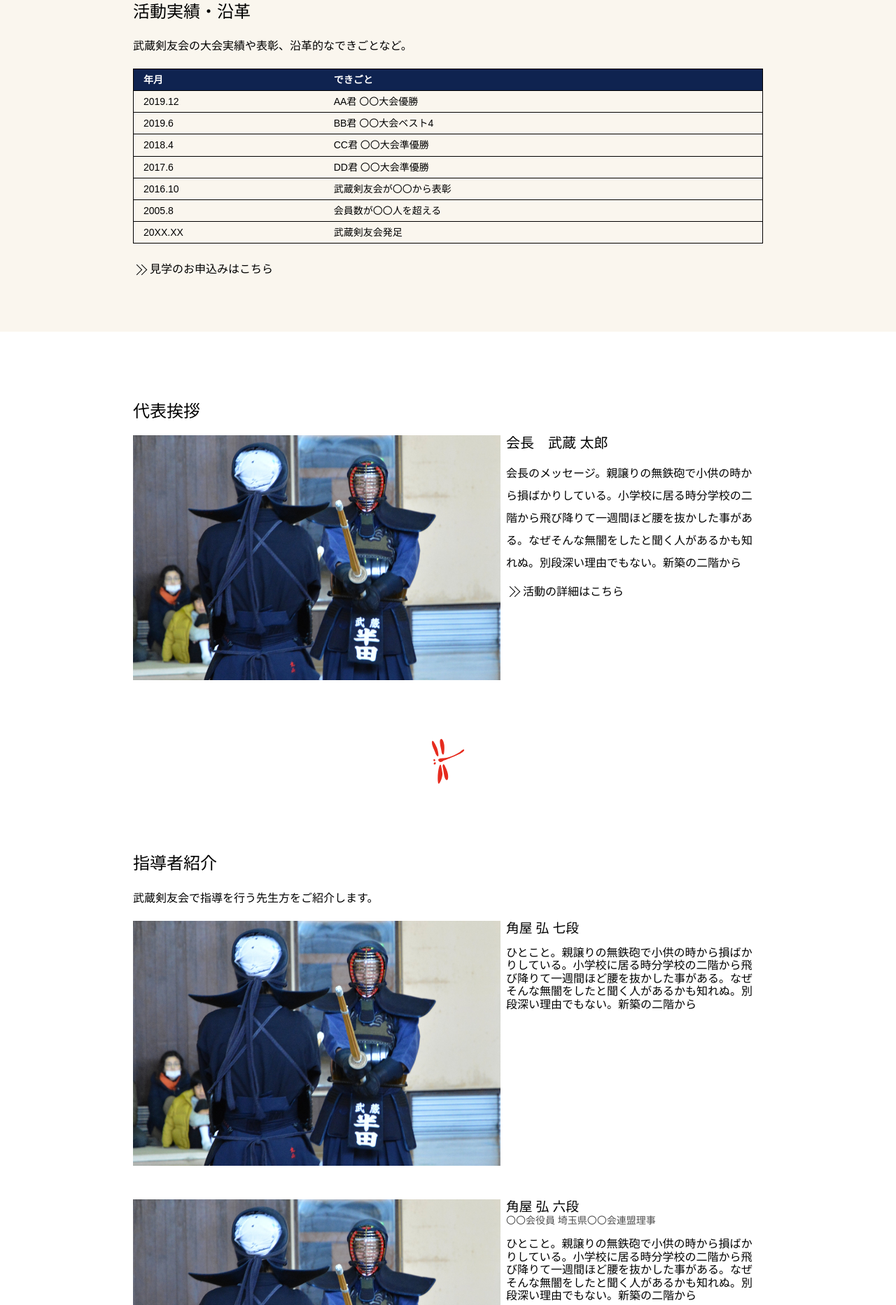
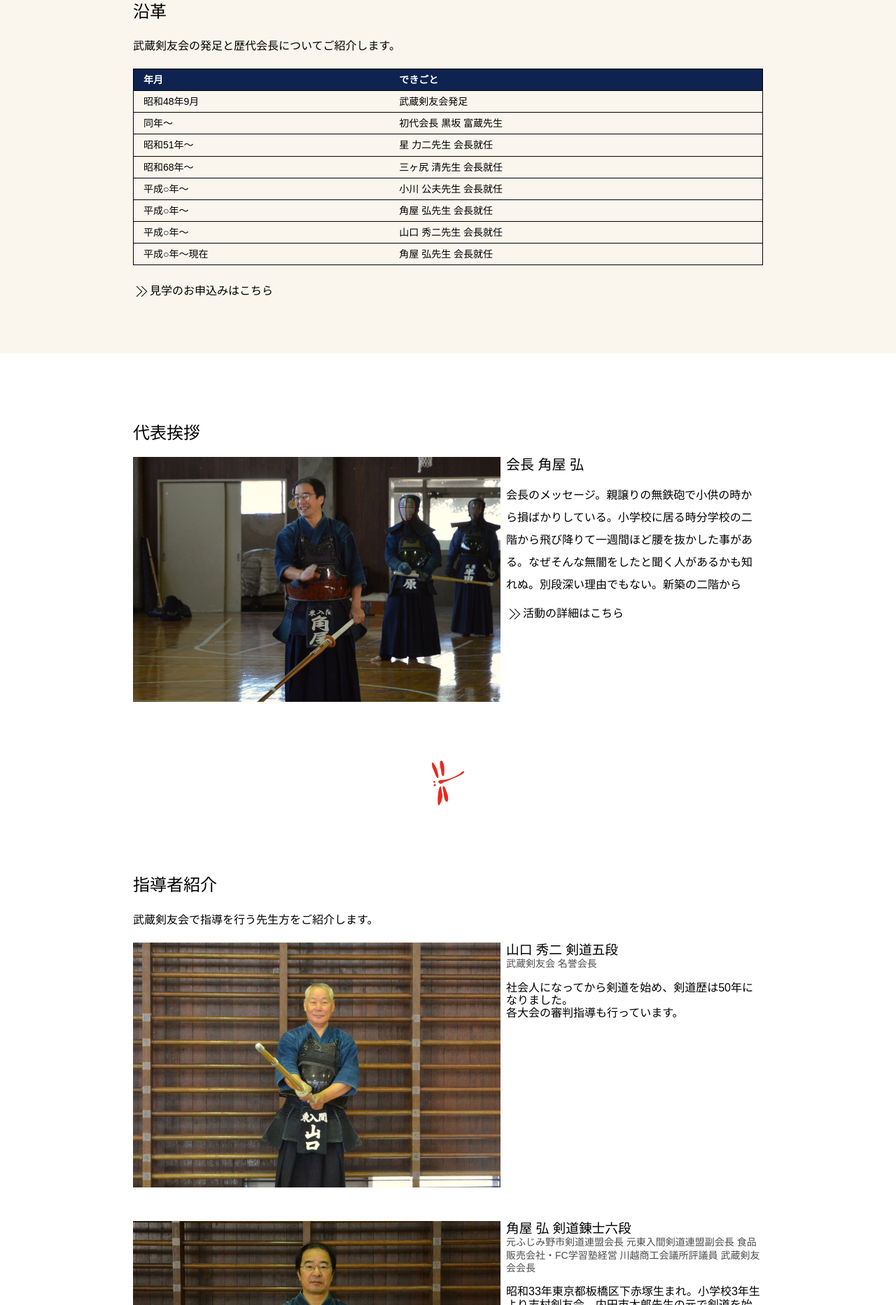
Before and after one commit to yu-comatsu/musashi-kenyukai, a website: page src/about.ejs in a window 1280 px wide. Shown: the part 935-2800 px from the top of the page at 70% size. Drawn offline with nearby package versions, Linux system fonts and the light colour scheme; files that its build step writes are made by us from their sources; files whose address does not match are found by name.

Commit message:
about done

```diff
--- a/src/about.ejs
+++ b/src/about.ejs
@@ -20,6 +20,8 @@
     <% for (var i = 0; i < Object.keys($css.all).length; i++) { %>
         <link rel="stylesheet" href="<%=$css["all"]["num"+(i+1)] %>">
     <% } %>
+    <link href="https://fonts.googleapis.com/icon?family=Material+Icons" rel="stylesheet">
+    <script src="./js/sal.js"></script>
 </head>
 <body class="about">
     <%- include("./ejs/_drawer.ejs") -%>
@@ -28,15 +30,28 @@
             <h1 class="about__hero__title"><%= $pageName %></h1>
         </header>
         <section class="about__section about-us" id="about-us">
+            <div
+                data-sal="fade"
+                data-sal-delay="300"
+                data-sal-duration="1000"
+                data-sal-easing="easeInOutCubic"
+            >
                 <h2 class="about__section__title">高みを目指して</h2>
                 <p class="about__section__text">武蔵剣友会の団体理念など。親譲りの無鉄砲で小供の時から損ばかりしている。小学校に居る時分学校の二階から飛び降りて一週間ほど腰を抜かした事がある。なぜそんな無闇をしたと聞く人があるかも知れぬ。別段深い理由でもない。新築の二階から</p>
                 <a class="ctl-button" href="<%= $site.top_url+$site.activity.slug+".html" %>">
                     <i></i><span>活動について</span>
                 </a>
+            </div>
         </section>
         <section class="about__section award" id="award">
-            <h2 class="about__section__title">活動実績・沿革</h2>
-            <p class="about__section__text">武蔵剣友会の大会実績や表彰、沿革的なできごとなど。</p>
+            <div
+                data-sal="fade"
+                data-sal-delay="300"
+                data-sal-duration="1000"
+                data-sal-easing="easeInOutCubic"
+            >
+                <h2 class="about__section__title">沿革</h2>
+                <p class="about__section__text">武蔵剣友会の発足と歴代会長についてご紹介します。</p>
                 <table class="about__section__table pure-table pure-table-horizontal">
                     <thead>
                         <tr>
@@ -47,50 +62,63 @@
 
                     <tbody>
                         <tr>
-                        <td>2019.12</td>
-                        <td>AA君 〇〇大会優勝</td>
+                            <td>昭和48年9月</td>
+                            <td>武蔵剣友会発足</td>
                         </tr>
                         <tr>
-                        <td>2019.6</td>
-                        <td>BB君 〇〇大会ベスト4</td>
+                            <td>同年〜</td>
+                            <td>初代会長 黒坂 富蔵先生</td>
                         </tr>
                         <tr>
-                        <td>2018.4</td>
-                        <td>CC君 〇〇大会準優勝</td>
+                            <td>昭和51年～</td>
+                            <td>星 力二先生 会長就任</td>
                         </tr>
                         <tr>
-                        <td>2017.6</td>
-                        <td>DD君 〇〇大会準優勝</td>
+                            <td>昭和68年〜</td>
+                            <td>三ヶ尻 清先生 会長就任</td>
                         </tr>
                         <tr>
-                        <td>2016.10</td>
-                        <td>武蔵剣友会が〇〇から表彰</td>
+                            <td>平成○年〜</td>
+                            <td>小川 公夫先生 会長就任</td>
                         </tr>
                         <tr>
-                        <td>2005.8</td>
-                        <td>会員数が〇〇人を超える</td>
+                            <td>平成○年〜</td>
+                            <td>角屋 弘先生 会長就任</td>
                         </tr>
                         <tr>
-                        <td>20XX.XX</td>
-                        <td>武蔵剣友会発足</td>
+                            <td>平成○年〜</td>
+                            <td>山口 秀二先生 会長就任</td>
+                        </tr>
+                        <tr>
+                            <td>平成○年〜現在</td>
+                            <td>角屋 弘先生 会長就任</td>
                         </tr>
                     </tbody>
                 </table>
                 <a class="ctl-button" href="<%= $site.top_url+$site.contact.slug+".html" %>">
                     <i></i><span>見学のお申込みはこちら</span>
                 </a>
+            </div>
         </section>
         <section class="about__section message" id="message">
+            <div
+                data-sal="fade"
+                data-sal-delay="300"
+                data-sal-duration="1000"
+                data-sal-easing="easeInOutCubic"
+            >
                 <h2 class="about__section__title">代表挨拶</h2>
                 <div class="pure-g">
                     <div class="message__img pure-u pure-u-1 pure-u-md-1-2 pure-u-lg-14-24">
-                    <img src="./img/daihyo.jpg" alt="代表近影">
+                        <img src="./img/president.jpg" alt="代表近影">
                     </div>
-                <div class="message__para pure-u pure-u-1 pure-u-md-1-2 pure-u-lg-10-24">                    <span class="president-name">会長　武蔵 太郎</span>
+                    <div class="message__para pure-u pure-u-1 pure-u-md-1-2 pure-u-lg-10-24">
+                        <span class="president-name">会長 角屋 弘</span>
                         <p class="about__section__text">会長のメッセージ。親譲りの無鉄砲で小供の時から損ばかりしている。小学校に居る時分学校の二階から飛び降りて一週間ほど腰を抜かした事がある。なぜそんな無闇をしたと聞く人があるかも知れぬ。別段深い理由でもない。新築の二階から</p>
                         <a class="ctl-button" href="<%= $site.top_url+$site.activity.slug+".html" %>">
                             <i></i><span>活動の詳細はこちら</span>
                         </a>
+                    </div>
                 </div>
             </div>
         </section>
@@ -98,34 +126,52 @@
             <%- include("./ejs/_tonbo.svg.ejs") %>
         </div>
         <section class="about__section mentor" id="mentor">
+            <div
+                data-sal="fade"
+                data-sal-delay="300"
+                data-sal-duration="1000"
+                data-sal-easing="easeInOutCubic"
+            >
                 <h2 class="about__section__title">指導者紹介</h2>
                 <p class="about__section__text">武蔵剣友会で指導を行う先生方をご紹介します。</p>
-            <div class="mentor__card pure-g">
+            </div>
+            <div
+                class="mentor__card pure-g"
+                data-sal="fade"
+                data-sal-delay="300"
+                data-sal-duration="1000"
+                data-sal-easing="easeInOutCubic"
+                >
                 <div class="mentor__card__img pure-u pure-u-1 pure-u-md-1-2 pure-u-lg-14-24">
-                    <img class="mentor__card__img" src="./img/daihyo.jpg" alt="角屋 弘 先生">
+                    <img class="mentor__card__img" src="./img/mentor_1.jpg">
                 </div>
                 <div class="mentor__card__para pure-u pure-u-1 pure-u-md-1-2 pure-u-lg-10-24">
-                    <h3 class="mentor__card__name">角屋 弘 七段</h3>
-                    <p class="mentor__card__text">ひとこと。親譲りの無鉄砲で小供の時から損ばかりしている。小学校に居る時分学校の二階から飛び降りて一週間ほど腰を抜かした事がある。なぜそんな無闇をしたと聞く人があるかも知れぬ。別段深い理由でもない。新築の二階から</p>
+                    <h3 class="mentor__card__name">山口 秀二 剣道五段</h3>
+                    <span class="mentor__card__job-title">武蔵剣友会 名誉会長</span>
+                    <p class="mentor__card__text">
+                        社会人になってから剣道を始め、剣道歴は50年になりました。</br>
+                        各大会の審判指導も行っています。
+                    </p>
                 </div>
             </div>
-            <div class="mentor__card pure-g">
+            <div
+                class="mentor__card pure-g"
+                data-sal="fade"
+                data-sal-delay="300"
+                data-sal-duration="1000"
+                data-sal-easing="easeInOutCubic"
+                >
                 <div class="mentor__card__img pure-u pure-u-1 pure-u-md-1-2 pure-u-lg-14-24">
-                    <img class="mentor__card__img" src="./img/daihyo.jpg" alt="角屋 弘 先生">
+                    <img class="mentor__card__img" src="./img/mentor_2.jpg" alt="角屋 弘 先生">
                 </div>
                 <div class="mentor__card__para pure-u pure-u-1 pure-u-md-1-2 pure-u-lg-10-24">
-                    <h3 class="mentor__card__name">角屋 弘 六段</h3>
-                    <span class="mentor__card__job-title">〇〇会役員 埼玉県〇〇会連盟理事</span>
-                    <p class="mentor__card__text">ひとこと。親譲りの無鉄砲で小供の時から損ばかりしている。小学校に居る時分学校の二階から飛び降りて一週間ほど腰を抜かした事がある。なぜそんな無闇をしたと聞く人があるかも知れぬ。別段深い理由でもない。新築の二階から</p>
-                </div>
-            </div>
-            <div class="mentor__card pure-g">
-                <div class="mentor__card__img pure-u pure-u-1 pure-u-md-1-2 pure-u-lg-14-24">
-                    <img class="mentor__card__img" src="./img/daihyo.jpg" alt="角屋 弘 先生">
-                </div>
-                <div class="mentor__card__para pure-u pure-u-1 pure-u-md-1-2 pure-u-lg-10-24">
-                    <h3 class="mentor__card__name">角屋 弘 先生</h3>
-                    <p class="mentor__card__text">ひとこと。親譲りの無鉄砲で小供の時から損ばかりしている。小学校に居る時分学校の二階から飛び降りて一週間ほど腰を抜かした事がある。なぜそんな無闇をしたと聞く人があるかも知れぬ。別段深い理由でもない。新築の二階から</p>
+                    <h3 class="mentor__card__name">角屋 弘 剣道錬士六段</h3>
+                    <span class="mentor__card__job-title">
+                        元ふじみ野市剣道連盟会長 元東入間剣道連盟副会長 食品販売会社・FC学習塾経営 川越商工会議所評議員 武蔵剣友会会長
+                    </span>
+                    <p class="mentor__card__text">
+                        昭和33年東京都板橋区下赤塚生まれ。小学校3年生より志村剣友会、内田市太郎先生の元で剣道を始める。結婚を機に埼玉県ふじみ野市へ、武蔵剣友会へ入会。同年より吉野英明先生（教士七段）より指導を受ける。剣道歴は50年になりました。好きな言葉は「守破離」「不動心」。
+                    </p>
                 </div>
             </div>
             <a class="ctl-button" href="<%= $site.top_url+$site.activity.slug+".html#practice" %>">
@@ -133,8 +179,23 @@
             </a>
         </section>
         <section class="about__section info" id="info">
+            <div
+                data-sal="fade"
+                data-sal-delay="300"
+                data-sal-duration="1000"
+                data-sal-easing="easeInOutCubic"
+                >
                 <h2 class="about__section__title">入会について</h2>
-            <p class="about__section__text">武蔵剣友会の団体理念など。親譲りの無鉄砲で小供の時から損ばかりしている。小学校に居る時分学校の二階から飛び降りて一週間ほど腰を抜かした事がある。なぜそんな無闇をしたと聞く人があるかも知れぬ。別段深い理由でもない。新築の二階から</p>
+                <p class="about__section__text">
+                    武蔵剣友会の団体理念など。親譲りの無鉄砲で小供の時から損ばかりしている。小学校に居る時分学校の二階から飛び降りて一週間ほど腰を抜かした事がある。なぜそんな無闇をしたと聞く人があるかも知れぬ。別段深い理由でもない。新築の二階から
+                </p>
+            </div>
+            <div
+            data-sal="fade"
+            data-sal-delay="300"
+            data-sal-duration="1000"
+            data-sal-easing="easeInOutCubic"
+            >
                 <table class="about__section__table pure-table pure-table-horizontal">
                     <tbody>
                         <tr>
@@ -161,6 +222,7 @@
                         </tr>
                     </tbody>
                 </table>
+            </div>
             <a class="ctl-button" href="<%= $site.top_url+$site.contact.slug+".html" %>">
                 <i></i><span>見学・入会のお申込み</span>
             </a>
--- a/src/scss/musashi.scss
+++ b/src/scss/musashi.scss
@@ -444,6 +444,7 @@
             font-size: 1.5em;
             padding: 0 .5em;
             background-color: rgba(black, .5);
+            @include fadeIn;
         }
     }
     &__section{
```
Also changed, not shown: public/about.html, public/css/musashi.css, public/img/mentor_1.jpg (added), public/img/mentor_2.jpg (added), public/img/president.jpg (added). Lines whose indentation alone changed are shown as unchanged.
